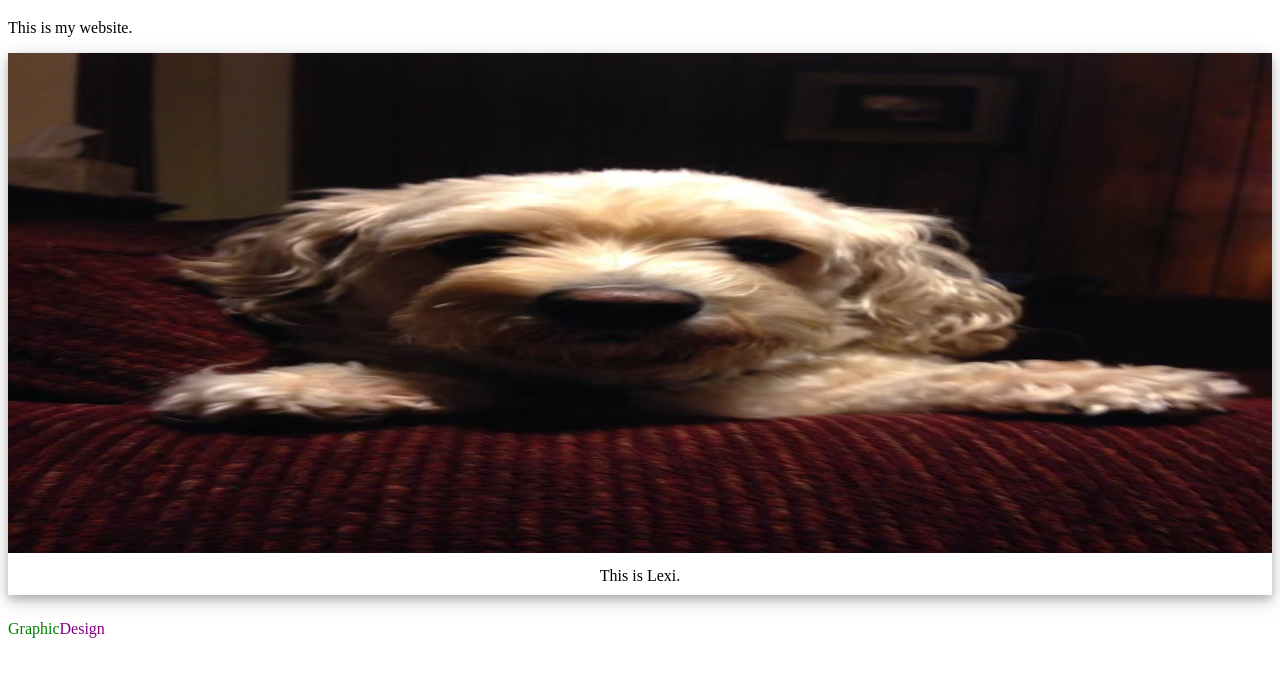
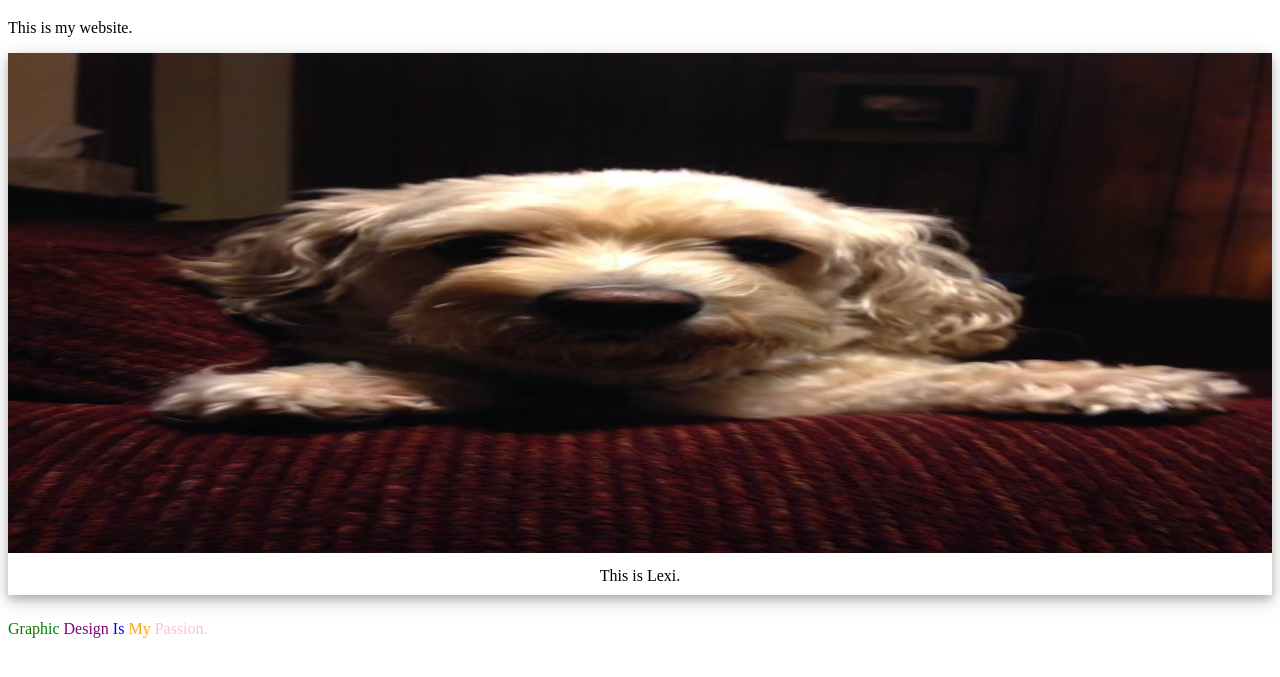
Before and after one commit to alisonkwork/alison_test, a plain HTML site: page index.html in a window 1280 px wide. Shown: the part 61-738 px from the top of the page. Drawn offline with Linux system fonts and the light colour scheme.

Commit message:
Changes to index.html

```diff
--- a/index.html
+++ b/index.html
@@ -32,6 +32,11 @@ div.container {
             This is Lexi.
         </div>
     </div>
-    <p><span style="color: green">Graphic</span><span style="color: purple">Design</span></p>
+    <p><span style="color: green" "font-size: 30px">Graphic </span>
+        <span style="color: purple">Design </span>
+        <span style="color: Blue">Is </span>
+        <span style="color: Orange">My </span>
+        <span style="color: Pink">Passion.</span>
+    </p>
 </body>
 </html>
```
